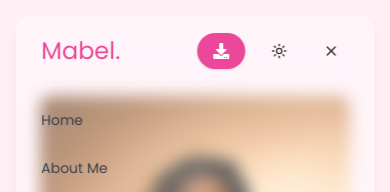
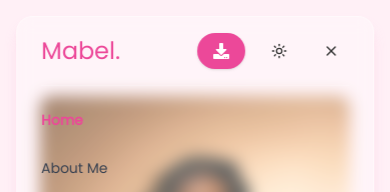
Before and after one commit to MabelSamuel/mabels-portfolio-website, a Next.js app: page / in a window 390 px wide. Both pictures are taken after a click on the button 330 px from the left and 51 px from the top of the page. Shown: the top 192 px of the page. Built offline with nearby package versions, Linux system fonts and the light colour scheme.

Commit message:
button accessibility fixed

```diff
--- a/src/app/_components/Navbar.tsx
+++ b/src/app/_components/Navbar.tsx
@@ -87,6 +87,7 @@ export default function Navbar() {
             <div className="flex items-center space-x-4">
               <Button
                 onClick={downloadResume}
+                aria-label="Download Mabel Samuel resume"
                 className="flex bg-pink-500 hover:bg-pink-600 text-white rounded-full transition-all duration-300 gap-2"
               >
                 <FaDownload className="w-4 h-4" />
@@ -97,6 +98,7 @@ export default function Navbar() {
                 size="icon"
                 className="rounded-full hover:bg-pink-500/20"
                 onClick={toggleTheme}
+                aria-label="Toggle theme"
               >
                 {theme === "light" ? (
                   <Sun className="w-5 h-5" />
@@ -110,6 +112,7 @@ export default function Navbar() {
                 size="icon"
                 className="lg:hidden rounded-full hover:bg-pink-500/20"
                 onClick={() => setIsMenuOpen(!isMenuOpen)}
+                aria-label={isMenuOpen ? "Close menu" : "Open menu"}
               >
                 {isMenuOpen ? (
                   <X
@@ -135,7 +138,7 @@ export default function Navbar() {
                     key={index}
                     onClick={() => scrollToSection(item.link)}
                     className={` text-left py-2 transition-all duration-300 ${
-                      activeSection === item.title
+                      activeSection === item.link
                         ? "text-pink-500 font-semibold"
                         : theme === "dark"
                         ? "text-white/80 hover:text-pink-400"
```
